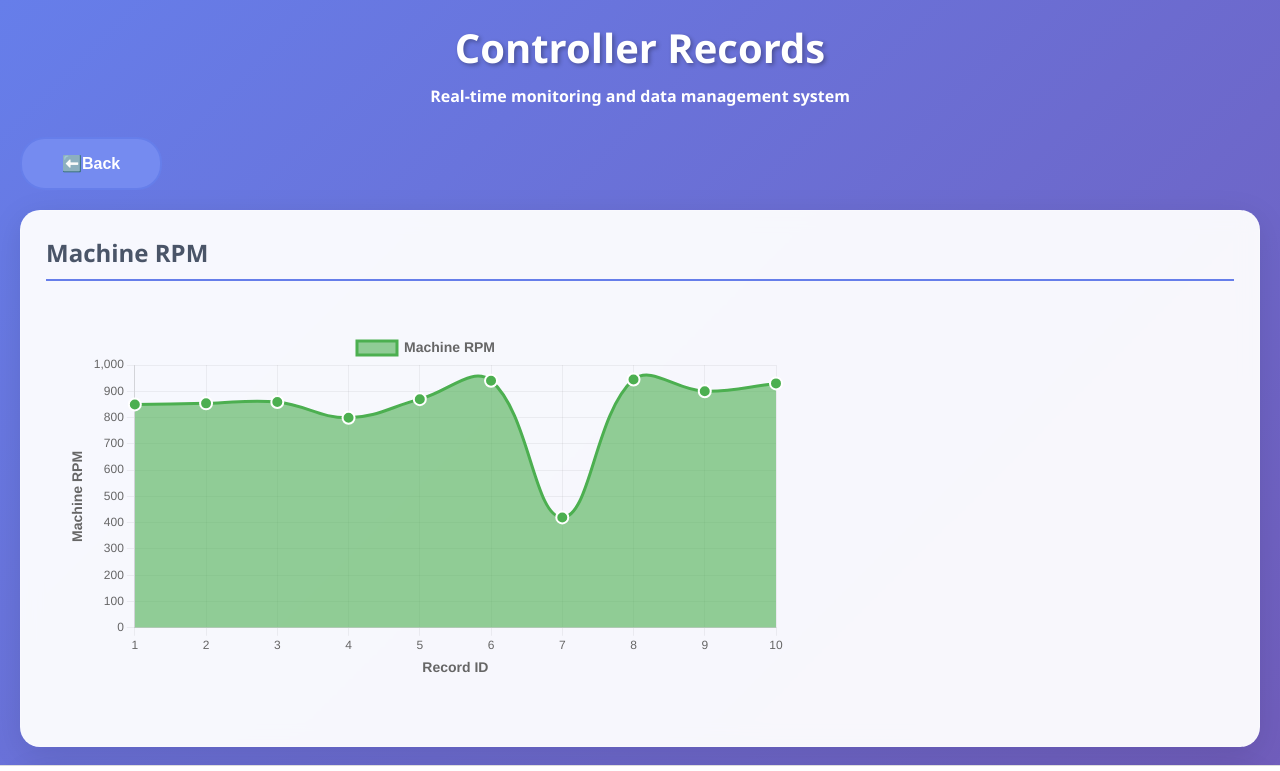
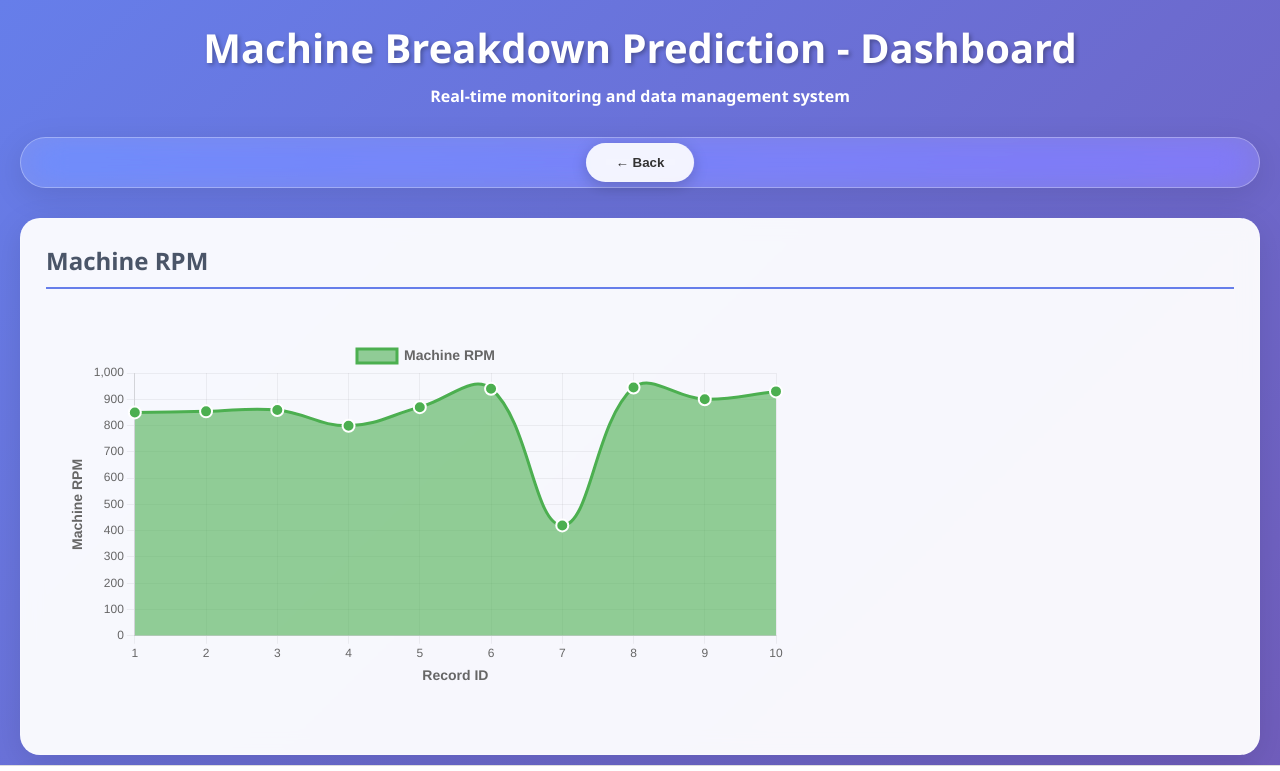
Before and after one commit to DeelakaDias/Preventing-Mechanism, a website: page MBP_interface/controller_records.html in a window 1280 px wide. Shown: the top 771 px of the page. Drawn offline with nearby package versions, Linux system fonts and the light colour scheme.

Commit message:
Align update completed

```diff
--- a/MBP_interface/controller_records.html
+++ b/MBP_interface/controller_records.html
@@ -11,14 +11,12 @@
 <body>
     <div class="container">
         <div class="header">
-            <h1>Controller Records</h1>
+            <h1>Machine Breakdown Prediction - Dashboard</h1>
             <h4>Real-time monitoring and data management system</h4>
         </div>
 
-        <div style="margin-bottom: 20px;">
-            <button class="secondary-btn" onclick="window.location.href='MBP_IoT_dashboard.html'">
-                ⬅️Back
-            </button>
+        <div class="dashboard-tabs">
+            <button class="tab-button active" onclick="window.location.href='MBP_IoT_dashboard.html'">← Back</button>
         </div>
 
         <!-- RPM Graph -->
```
Also changed, not shown: MBP_interface/MBP_IoT_dashboard.html (line endings or trailing spaces).
